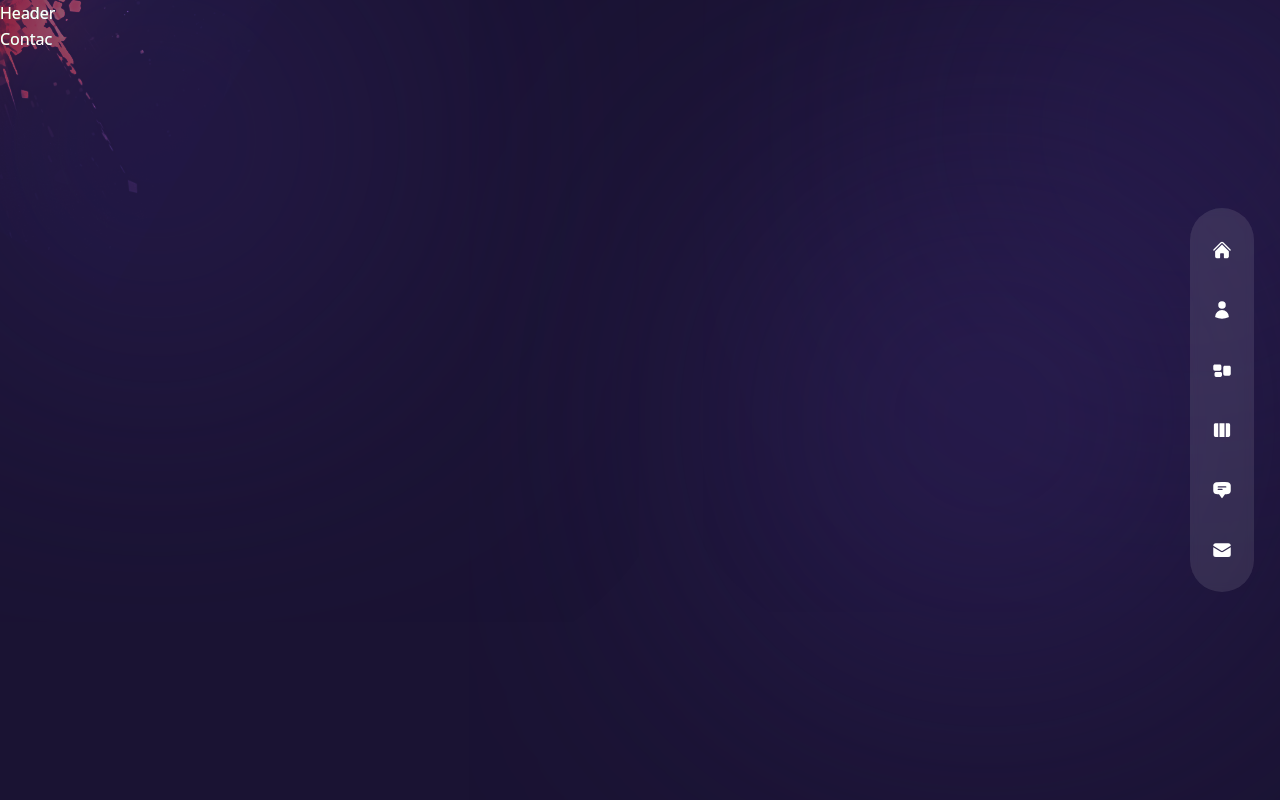
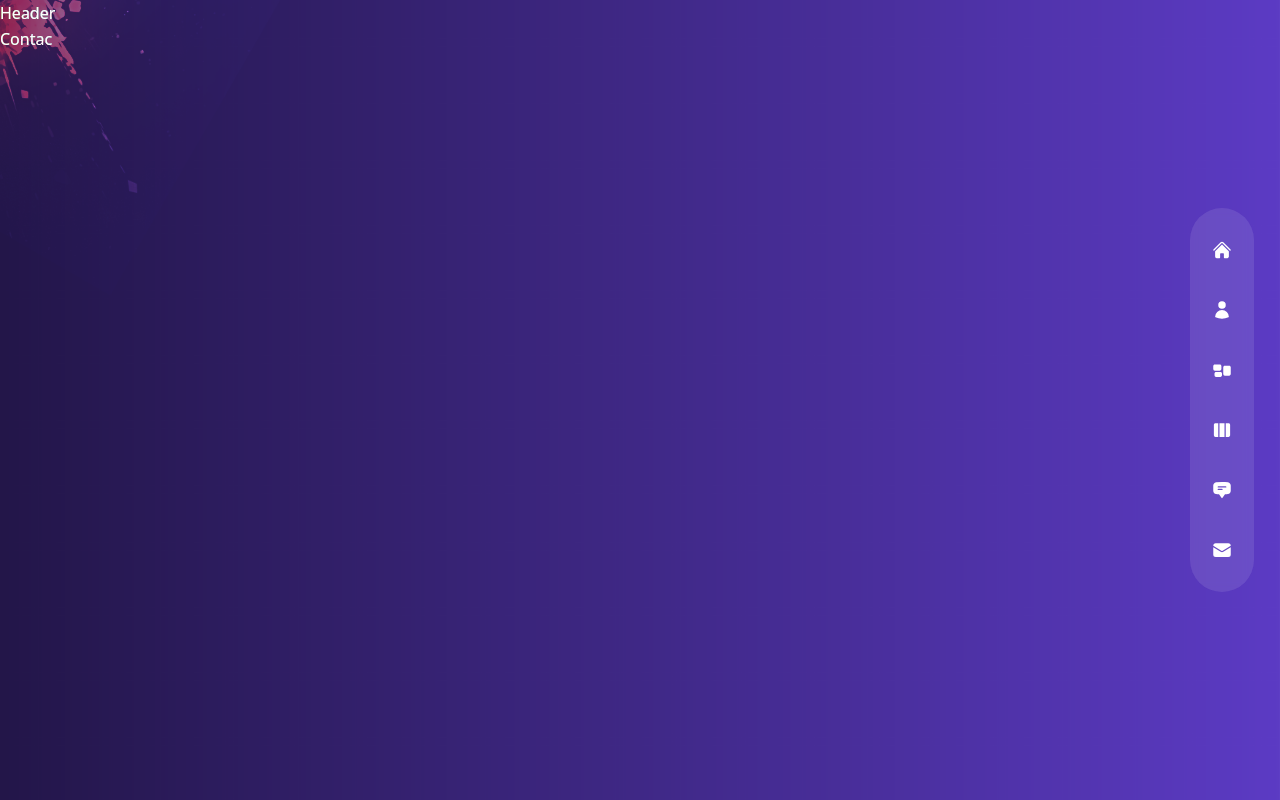
Before and after one commit to elenaRotari/my_new_portfolio_next, a Next.js app: page /contact in a window 1280 px wide. Built offline with nearby package versions, Linux system fonts and the light colour scheme.

Commit message:
changed bg.site, and user client Layout

```diff
--- /dev/null
+++ b/app/components/Layout.js
@@ -0,0 +1,27 @@
+"use client";
+
+import { usePathname } from "next/navigation";
+import Header from "./Header";
+import Nav from "./Nav";
+import TopLeftImg from "./TopLeftImg";
+import Transtion from "./Transtion";
+import { AnimatePresence, motion } from "framer-motion";
+
+const Layout = ({ children }) => {
+  const pathname = usePathname();
+  return (
+    <div className="page bg-site text-white bg-cover bg-no-repeat font-sora relative">
+      <AnimatePresence mode="wait">
+        <motion.div className="h-full" key={pathname}>
+          <TopLeftImg />
+          <Nav />
+          <Header />
+          <Transtion />
+          {children}
+        </motion.div>
+      </AnimatePresence>
+    </div>
+  );
+};
+
+export default Layout;
--- a/app/layout.js
+++ b/app/layout.js
@@ -1,36 +1,16 @@
-"use client";
+import "./globals.css";
+import Layout from "./components/Layout";
 
-import Header from "./components/Header";
-import Nav from "./components/Nav";
-import TopLeftImg from "./components/TopLeftImg";
-import Transtion from "./components/Transtion";
-import { AnimatePresence, motion } from "framer-motion";
-import { usePathname } from "next/navigation";
-
-import "./globals.css";
-
-const metadata = {
+export const metadata = {
   title: "Ellas Portfolio",
   description: "Done with Next.js",
 };
 
 export default function RootLayout({ children }) {
-  const pathname = usePathname();
-
   return (
     <html lang="en">
       <body>
-        <div className="page bg-site text-white bg-cover bg-no-repeat font-sora relative">
-          <AnimatePresence mode="wait">
-            <motion.div className="h-full" key={pathname}>
-              <TopLeftImg />
-              <Nav />
-              <Header />
-              <Transtion />
-              {children}
-            </motion.div>
-          </AnimatePresence>
-        </div>
+        <Layout children={children} />
       </body>
     </html>
   );
--- a/tailwind.config.js
+++ b/tailwind.config.js
@@ -30,7 +30,7 @@ module.exports = {
         explosion: 'url("/bg-explosion.png")',
         circles: 'url("/bg-circles.png")',
         circleStar: 'url("/circle-star.svg")',
-        site: 'url("/site-bg.svg")',
+        site: 'url("/site-bg.png")',
       },
       animation: {
         "spin-slow": "spin 6s linear infinite",
```
Also changed, not shown: public/site-bg.png (added), public/site-bg.svg (deleted).
